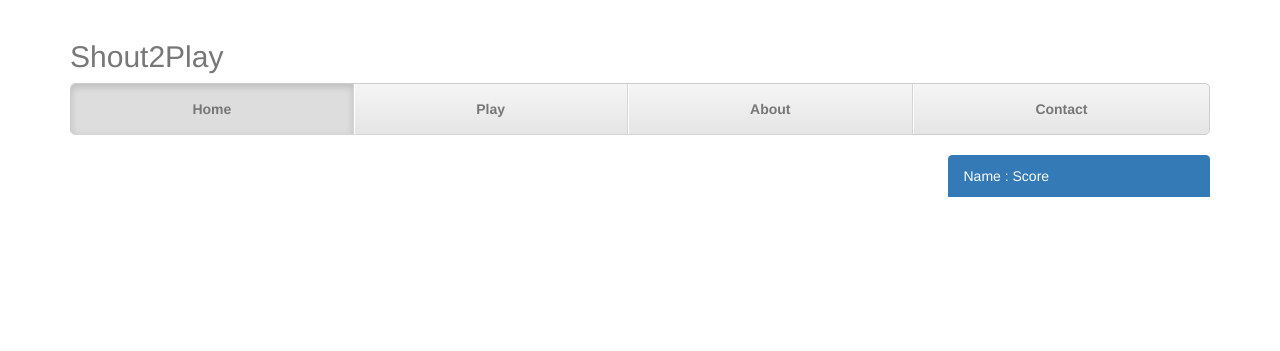
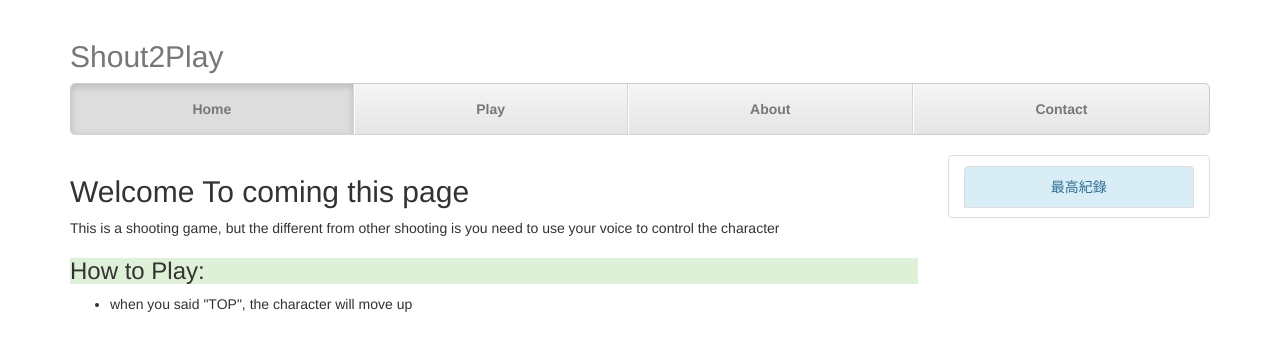
Before and after one commit to MedicineYeh/SounderBat, a Node project: template views/index.jade in a window 1280 px wide. Shown: the top 351 px of the page. Run offline with Node 20 templates, Linux system fonts and the light colour scheme; the template is opened without the code that fills it, so the values that code supplies are empty; some libraries are stand-ins or nearby versions.

Commit message:
add a little CSS(not finished)

```diff
--- a/app.js
+++ b/app.js
@@ -9,6 +9,7 @@ var express = require('express')
   , user = require('./routes/user')
   , fs = require('fs')
   , publicPath = './public'
+  , home = require('./routes/home')
   , https = require('https')
   , path = require('path');
 
@@ -39,6 +40,7 @@ app.configure('development', function(){
 app.get('/', routes.index);
 app.get('/users', user.list);
 app.post('/db', db.query);
+app.post('/home', home.home);
 
 https.createServer(options , app).listen(app.get('port'), function(){
   console.log("Express server listening on port " + app.get('port'));
--- a/public/js/game_control.js
+++ b/public/js/game_control.js
@@ -21,8 +21,9 @@ function hitPlayer()
     		var content = '';
     		for (i in data){
     			console.log(data[i]);
-    			content += '<p class="list-group-item">' + data[i].Name +' : ' + data[i].Score + '</p>';
+    			content += '<li class="list-group-item list-group-item-warning"><center>' + data[i].Name +' : ' + data[i].Score + '</center></li>';
     		}
+    		console.log(content);
     		$("#score_board").html(content);
 		});
 	}
--- /dev/null
+++ b/routes/home.js
@@ -0,0 +1,6 @@
+
+exports.home = function(req, res)
+{
+  content = '<div class="alert alert-info" style="width: 50%;">按下Enter鍵開始遊戲';
+  res.send(content);
+};
--- a/views/index.jade
+++ b/views/index.jade
@@ -7,8 +7,9 @@ block content
       switch(index)
         {
           case '_home':
-            $("#HTML_content").html("");
-            $("#HTML_content").html("HELLO");
+            $.post('/home',"",function(data){
+              $("#HTML_content").html(data);
+            });
             //alert(index);
             break;
           case '_play':
@@ -48,9 +49,19 @@ block content
     br
     div(class="row row-officanvas row-offcanvas-right")
       div(class="col-xs-12 col-sm-9", style="overflow: hidden;")#HTML_content
+        h2 Welcome To coming this page
+        p This is a shooting game, but the different from other shooting is you need to use your voice to control the character
+        h3(class="bg-success") How to Play:
+        p
+          ul
+            li when you said "TOP", the character will move up
       div(class="col-xs-6 col-sm-3 sidebar-offcanvas ", role="navigation")
         div(class="list-group")
-          a(class="list-group-item active") Name : Score
-          div#score_board
-            for data in score_list
-              p(class="list-group-item") #{data.Name} : #{data.Score}
+          ul(class="list-group-item")
+            li(class ="list-group-item list-group-item-info")
+              center 最高紀錄
+            div#score_board
+              for data in score_list
+                li(class="list-group-item list-group-item-warning")
+                  center #{data.Name} : #{data.Score}
+              //h5(class="list-group-item-text") Score:#{data.Score}
```
